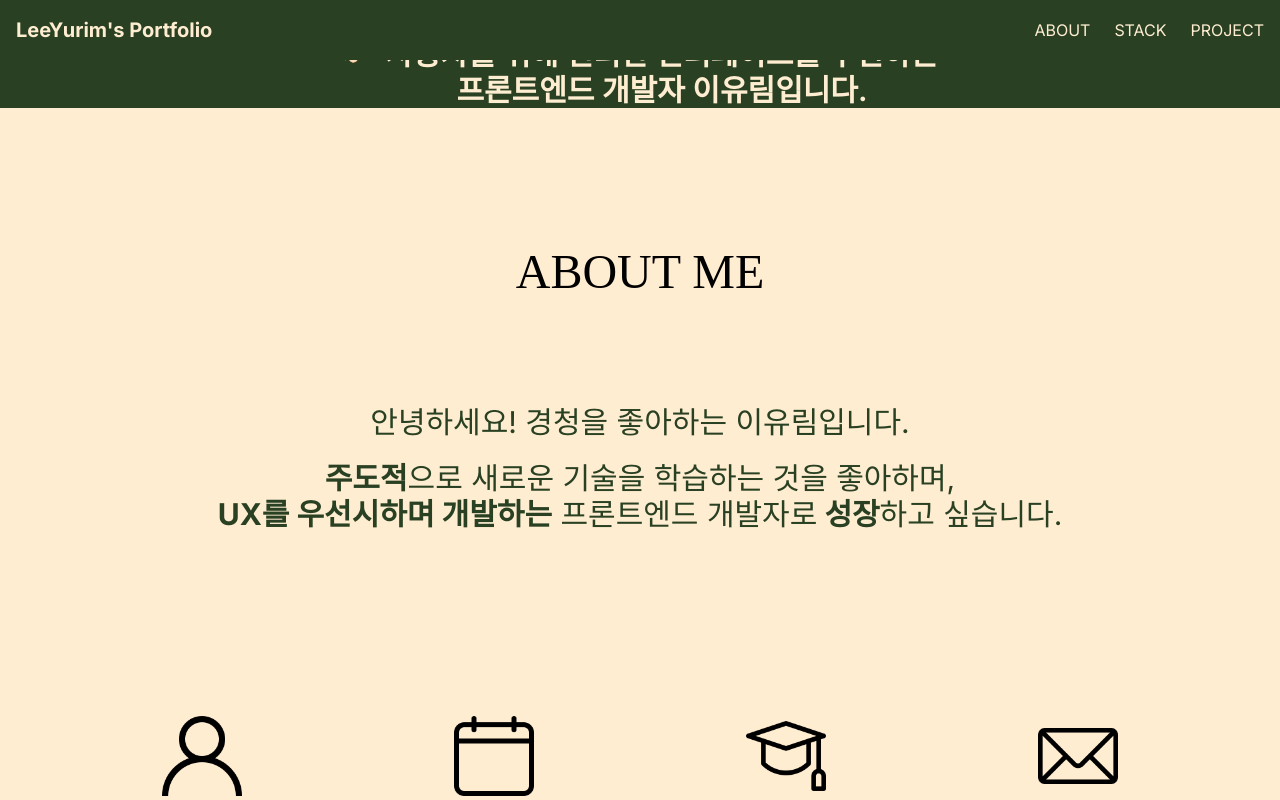
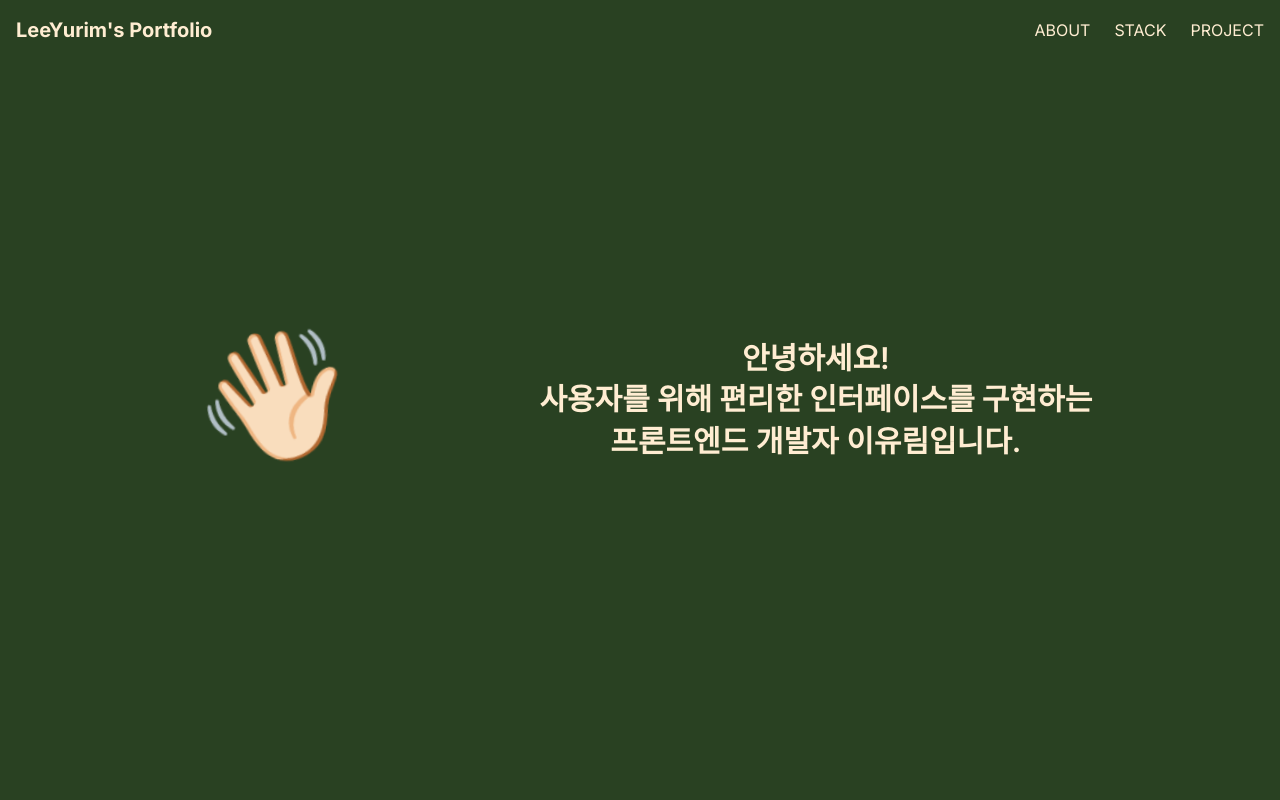
Before and after one commit to yurim1205/yurim_portfolio, a React (Vite) app in the folder yurim-portfolio/: page / in a window 1280 px wide. Shown: the top 800 px of the page. Built offline with nearby package versions, Linux system fonts and the light colour scheme; a web font is replaced by a local one.

Commit message:
style: 레이아웃 수정

```diff
--- a/yurim-portfolio/src/intro/introSection.jsx
+++ b/yurim-portfolio/src/intro/introSection.jsx
@@ -6,7 +6,8 @@ const IntroSection = () => {
     return (
         <section
             id="main"
-            className="h-screen flex flex-col items-center justify-center bg-[#294122] text-[#FFEDD2]"
+            className="flex flex-col items-center justify-center bg-[#294122] text-[#FFEDD2]"
+            style={{ minHeight: '100vh' }}
         >
             <div className="flex flex-col md:flex-row items-center justify-center md:space-x-48 space-x-6 md:space-y-0 text-center md:text-right">
                 <HandIcon />
--- a/yurim-portfolio/tailwind.config.js
+++ b/yurim-portfolio/tailwind.config.js
@@ -1,9 +1,6 @@
 /** @type {import('tailwindcss').Config} */
 export default {
-  content: [
-    "./src/App.jsx",
-    './src/components/**/*.{js,ts,jsx,tsx,mdx}',
-  ],
+  content: ['./src/**/*.{js,jsx,ts,tsx}'],
   theme: {
     extend: {
       colors: {
```
